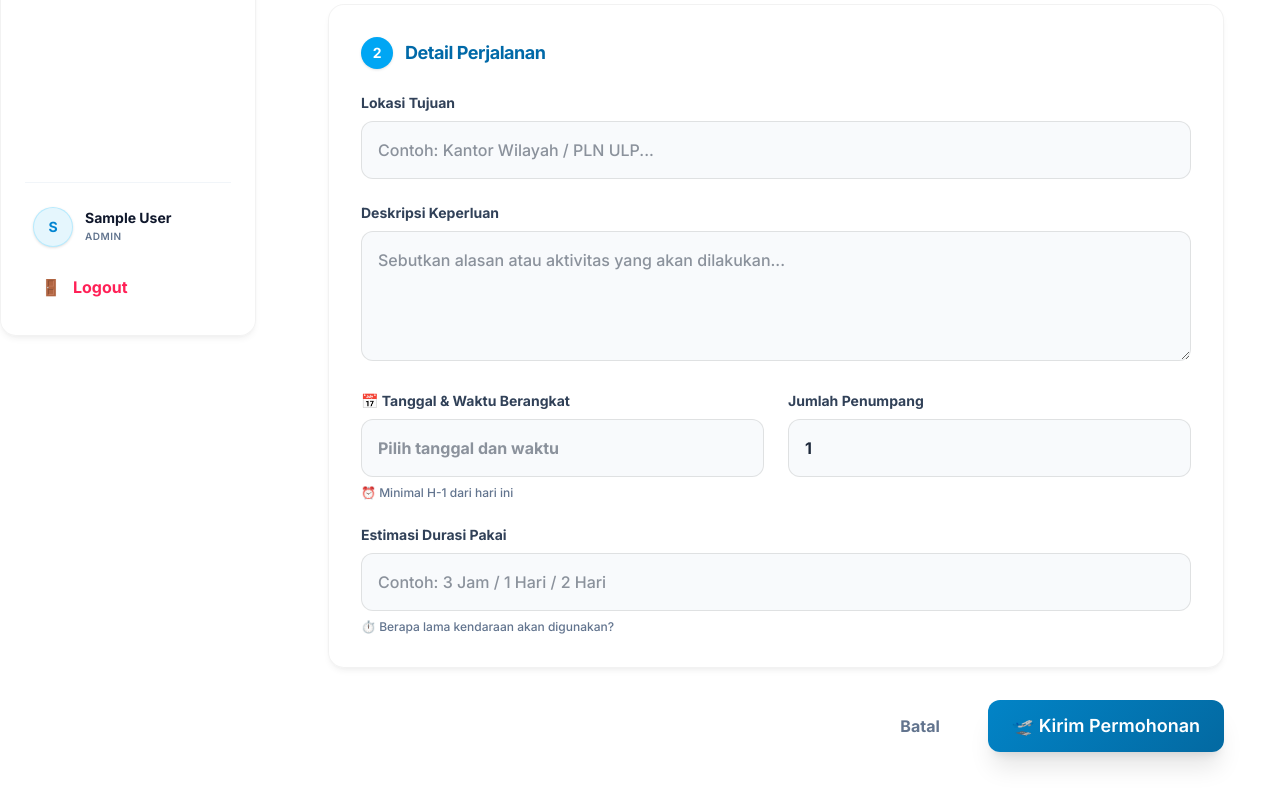
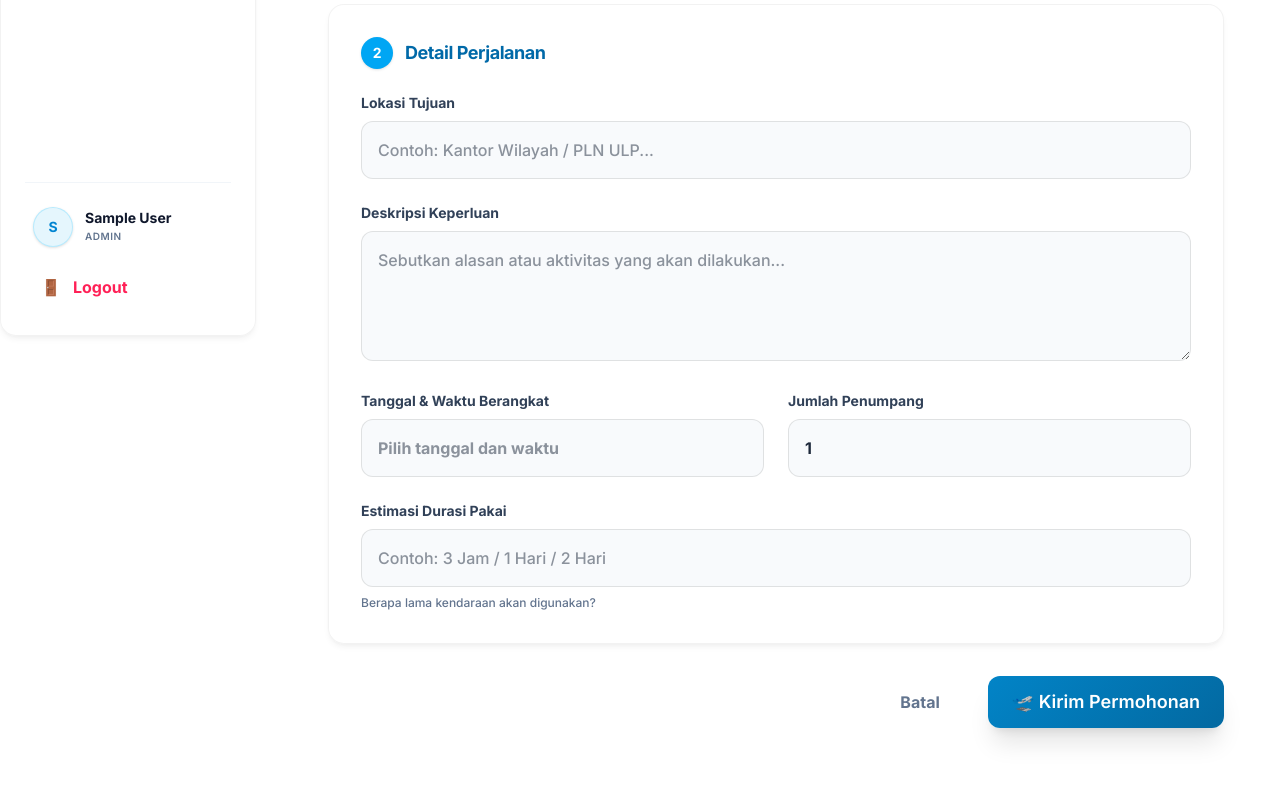
Before and after one commit to Nabilla19/pln_transport, a Next.js app: page /request in a window 1280 px wide. Shown: the part 480-1280 px from the top of the page. After the commit the page ends 1256 px from the top, so only its background shows below. Built offline with nearby package versions, Linux system fonts and the light colour scheme; no server answers; sample sign-in values are in the browser's storage.

Commit message:
Refine ID formatting and request form validation

```diff
--- a/app/request/RequestFormClient.js
+++ b/app/request/RequestFormClient.js
@@ -72,17 +72,17 @@ export default function RequestFormClient() {
     const handleDateChange = (date) => {
         setSelectedDate(date);
         if (date) {
-            // Force Indonesian time (GMT+7) offset for consistency
-            // This ensures 11:00 AM picked by the user IS 11:00 AM Jakarta
+            // Force literal "local-as-UTC" storage to prevent timezone shift
+            // This ensures 11:00 AM picked by the user IS 11:00 AM in the database
             const year = date.getFullYear();
             const month = String(date.getMonth() + 1).padStart(2, '0');
             const day = String(date.getDate()).padStart(2, '0');
             const hours = String(date.getHours()).padStart(2, '0');
             const minutes = String(date.getMinutes()).padStart(2, '0');
             const seconds = "00";
-            const offset = "+07:00";
-            const localString = `${year}-${month}-${day}T${hours}:${minutes}:${seconds}${offset}`;
-            setFormData(prev => ({ ...prev, tanggal_jam_berangkat: localString }));
+            // No offset, just Z to treat it as a literal timestamp
+            const literalUTC = `${year}-${month}-${day}T${hours}:${minutes}:${seconds}.000Z`;
+            setFormData(prev => ({ ...prev, tanggal_jam_berangkat: literalUTC }));
         } else {
             setFormData(prev => ({ ...prev, tanggal_jam_berangkat: '' }));
         }
@@ -98,13 +98,6 @@ export default function RequestFormClient() {
         // Validate date is selected
         if (!selectedDate) {
             showToast('⚠️ Silakan pilih tanggal dan waktu keberangkatan', 'warning');
-            return;
-        }
-
-        // Validate date is not in the past
-        const now = new Date();
-        if (selectedDate < now) {
-            showToast('⚠️ Tanggal dan waktu keberangkatan tidak boleh di masa lalu!', 'error');
             return;
         }
 
@@ -257,7 +250,7 @@ export default function RequestFormClient() {
                                 <div className="grid grid-cols-1 md:grid-cols-2 gap-6">
                                     <div>
                                         <label className="block text-sm font-bold text-slate-700 mb-2">
-                                            📅 Tanggal & Waktu Berangkat
+                                            Tanggal & Waktu Berangkat
                                         </label>
                                         <DatePicker
                                             selected={selectedDate}
@@ -267,16 +260,13 @@ export default function RequestFormClient() {
                                             timeIntervals={15}
                                             timeCaption="Waktu"
                                             dateFormat="dd MMMM yyyy, HH:mm"
-                                            minDate={new Date()}
                                             locale="id"
                                             placeholderText="Pilih tanggal dan waktu"
                                             className="glass-input w-full p-4 rounded-xl bg-slate-50 border-2 border-slate-200 text-slate-900 font-bold focus:border-sky-500 focus:ring-2 focus:ring-sky-200 transition-all"
                                             wrapperClassName="w-full"
                                             required
                                         />
-                                        <p className="text-xs text-slate-500 mt-2 font-medium">
-                                            ⏰ Minimal H-1 dari hari ini
-                                        </p>
+
                                     </div>
                                     <div>
                                         <label className="block text-sm font-bold text-slate-700 mb-2">
@@ -309,7 +299,7 @@ export default function RequestFormClient() {
                                         placeholder="Contoh: 3 Jam / 1 Hari / 2 Hari"
                                     />
                                     <p className="text-xs text-slate-500 mt-2 font-medium">
-                                        ⏱️ Berapa lama kendaraan akan digunakan?
+                                        Berapa lama kendaraan akan digunakan?
                                     </p>
                                 </div>
                             </div>
--- a/app/request/[id]/print/page.js
+++ b/app/request/[id]/print/page.js
@@ -39,7 +39,7 @@ export default function PrintRequestPage() {
     };
 
     const generateQRData = (type) => {
-        const docId = String(id).padStart(4, '0');
+        const docId = formatDisplayId(id);
 
         if (type === 'pemohon') {
             const tgl = new Date(request.created_at || request.tanggal_jam_berangkat).toLocaleString('id-ID', {
--- a/lib/api.js
+++ b/lib/api.js
@@ -3,10 +3,9 @@ export const formatDisplayId = (rawId) => {
     const numId = parseInt(rawId);
     if (isNaN(numId)) return rawId;
 
-    // Starts from 1 by subtracting the base 90,000 as requested
-    const displayId = numId >= 90000 ? (numId - 90000) : numId;
-
-    return String(displayId).padStart(3, '0');
+    // We will reset DB to start from 1, so no masking needed anymore
+    // Just padding to 3 digits for consistent look
+    return String(numId).padStart(3, '0');
 };
 
 export const api = {
```
